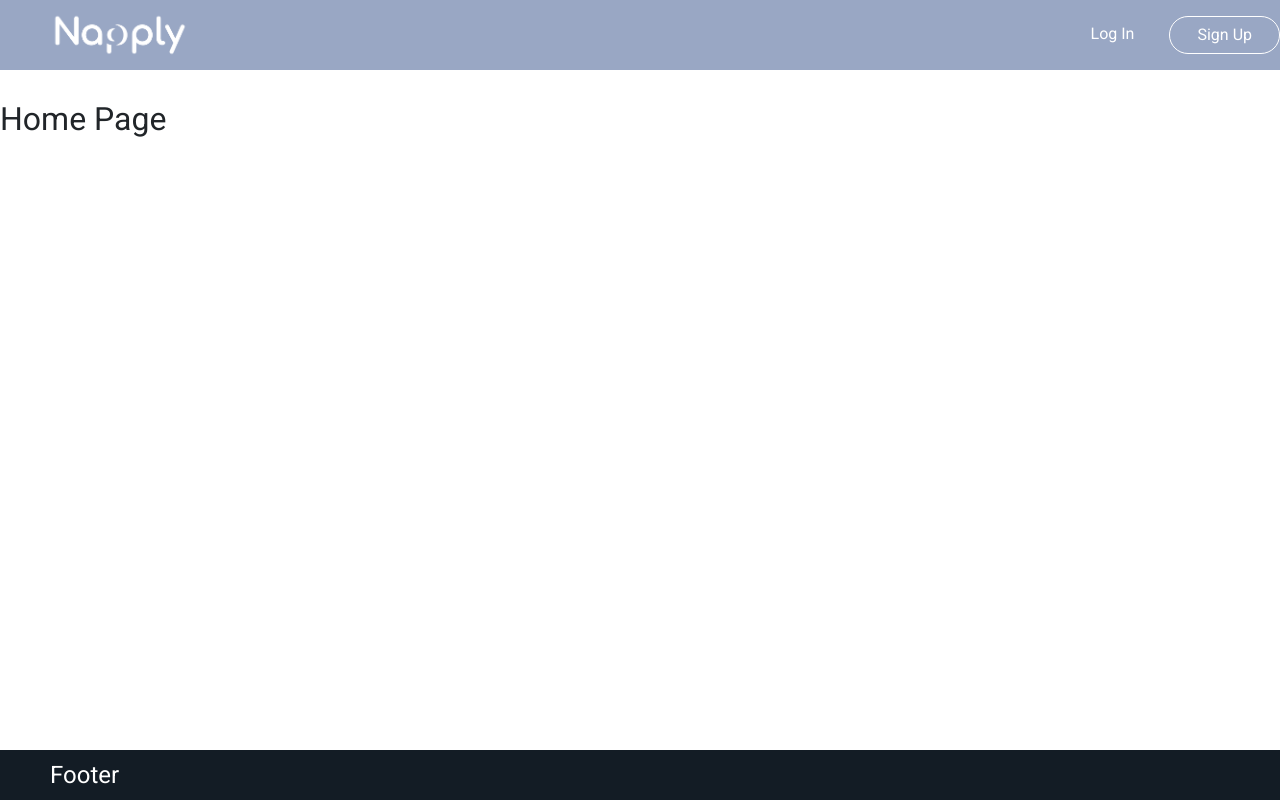
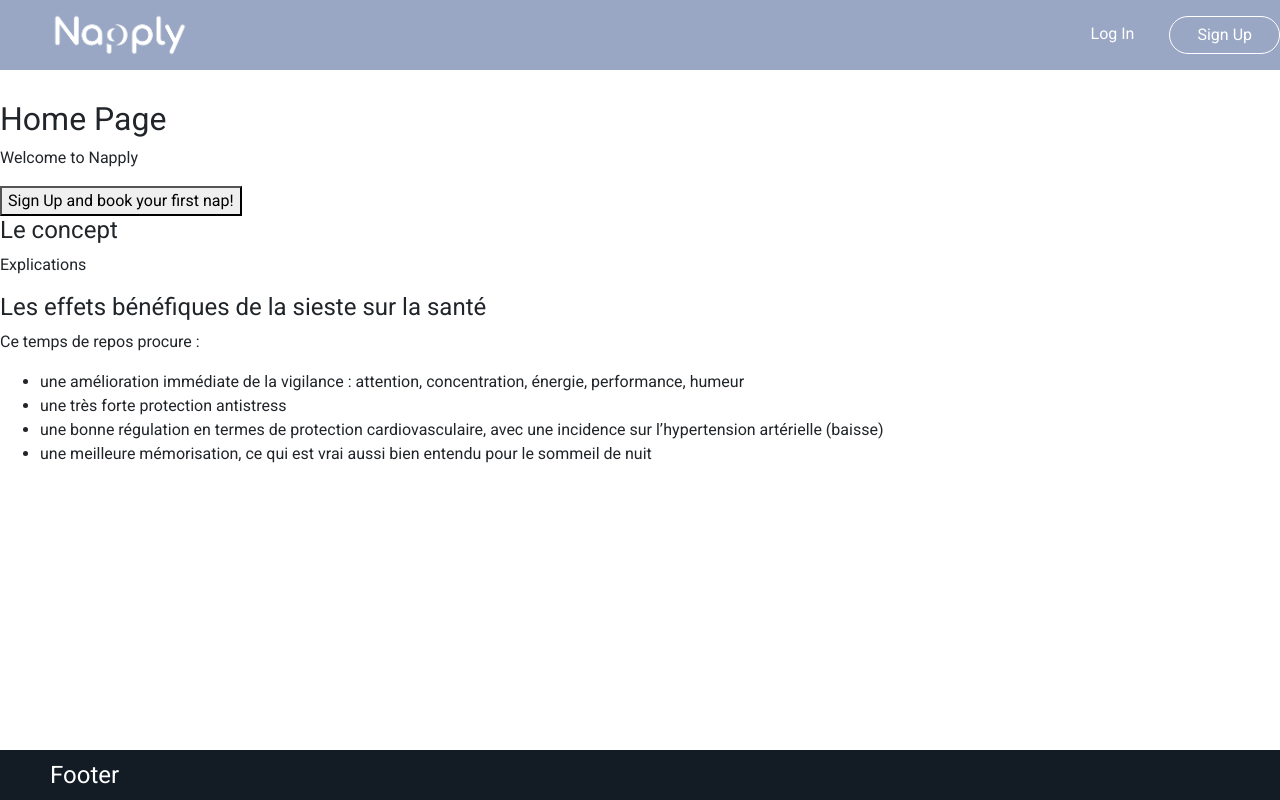
Before and after one commit to LOOFFI/napply-app, a React (Create React App) app: page / in a window 1280 px wide. Built offline with nearby package versions, Linux system fonts and the light colour scheme; no server answers; the HTML template or start-up script is replaced by a standard one.

Commit message:
home page contenu

```diff
--- a/src/components/HomePage.js
+++ b/src/components/HomePage.js
@@ -1,9 +1,52 @@
 import React from "react";
 
-function HomePage() {
+function HomePage(props) {
+  const { currentUser } = props;
+
   return (
     <section>
       <h2>Home Page</h2>
+
+      {currentUser && (
+        <div>
+          <p>Welcome back {currentUser.fullName}</p>
+          <button>Book your nap!</button>
+          <h3>Your Booking</h3>
+          <p>Les bookings en cours</p>
+        </div>
+      )}
+
+      {!currentUser && (
+        <div>
+          <p>Welcome to Napply</p>
+          <button>Sign Up and book your first nap!</button>
+        </div>
+      )}
+
+      <div>
+        <h4>Le concept</h4>
+        <p>Explications</p>
+      </div>
+
+      <div>
+        <h4>Les effets bénéfiques de la sieste sur la santé </h4>
+        <p>Ce temps de repos procure :</p>
+        <ul>
+          <li>
+            une amélioration immédiate de la vigilance : attention,
+            concentration, énergie, performance, humeur
+          </li>
+          <li>une très forte protection antistress </li>
+          <li>
+            une bonne régulation en termes de protection cardiovasculaire, avec
+            une incidence sur l’hypertension artérielle (baisse)
+          </li>
+          <li>
+            une meilleure mémorisation, ce qui est vrai aussi bien entendu pour
+            le sommeil de nuit
+          </li>
+        </ul>
+      </div>
     </section>
   );
 }
```
